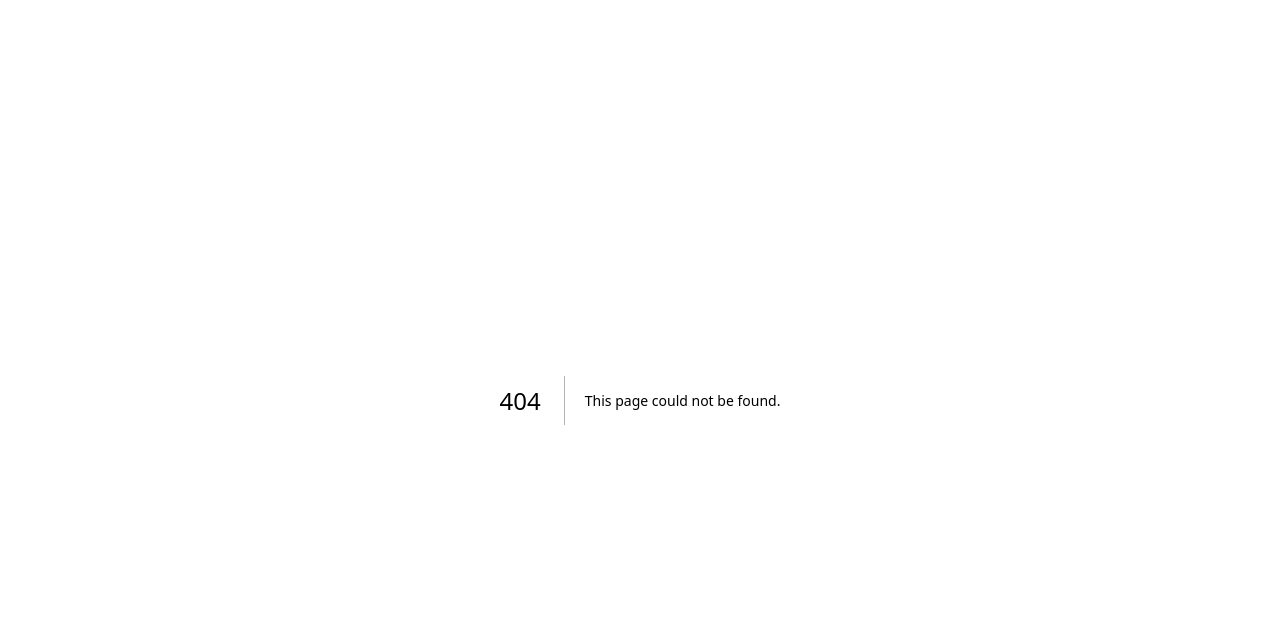
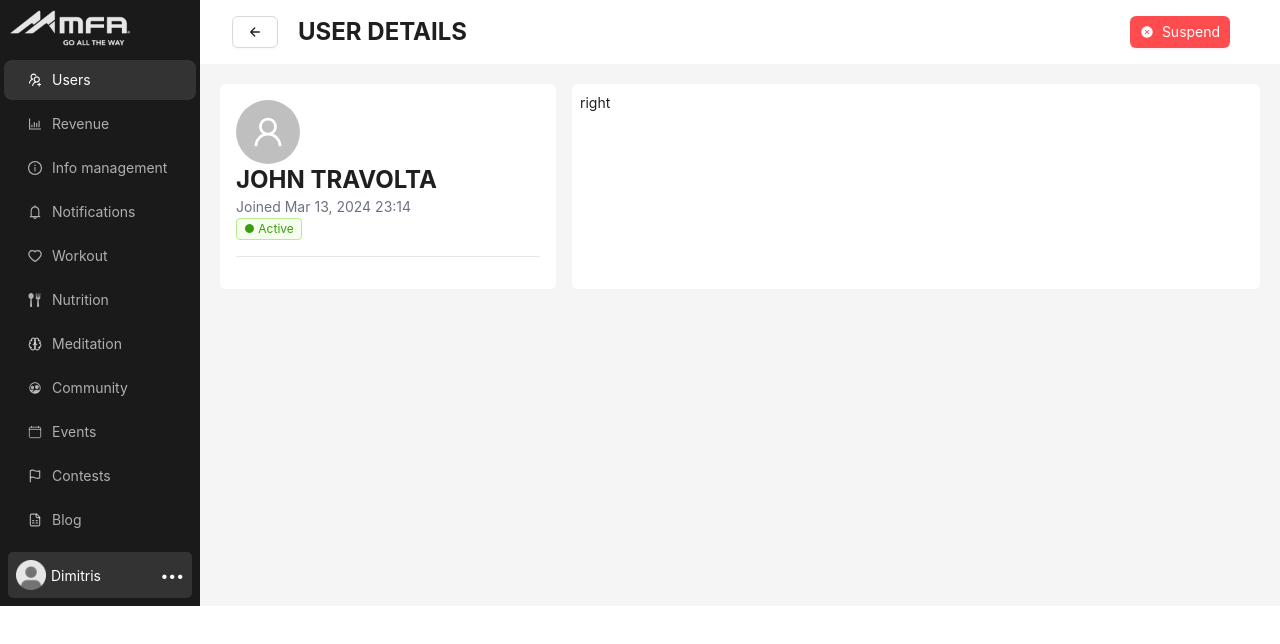
Before and after one commit to dev-ideausher/mfa-admin-frontend, a Next.js app: page /users/23 in a window 1280 px wide. Before the commit this address had no page. Shown: the top 644 px of the page. Built offline with nearby package versions, Linux system fonts and the light colour scheme.

Commit message:
single user page

```diff
--- a/src/app/_components/HeaderBackBar.tsx
+++ b/src/app/_components/HeaderBackBar.tsx
@@ -5,7 +5,7 @@ import { useState } from "react";
 import { useRouter } from "next/navigation";
 import { IoArrowBack } from "react-icons/io5";
 
-export default function HeaderBackBar({ title }: any) {
+export default function HeaderBackBar({ title }: { title: string }) {
   const [isModalOpen, setIsModalOpen] = useState(false);
   const showModal = () => {
     setIsModalOpen(true);
--- /dev/null
+++ b/src/app/users/[userId]/_components/SuspendBar.tsx
@@ -0,0 +1,49 @@
+"use client";
+import { Button, Layout, theme, Modal } from "antd";
+const { Header } = Layout;
+import { useRouter } from "next/navigation";
+import { IoArrowBack, IoCloseCircle } from "react-icons/io5";
+
+export default function SuspendBar({ title }: { title: string }) {
+  const router = useRouter();
+  const {
+    token: { colorBgContainer, borderRadiusLG },
+  } = theme.useToken();
+  return (
+    <Header
+      style={{
+        paddingLeft: "2rem",
+        background: colorBgContainer,
+        display: "flex",
+        flexDirection: "row",
+        alignItems: "center",
+        height: "4rem",
+        gap: 5,
+        justifyContent: "space-between",
+      }}
+    >
+      <div className="flex items-center gap-5">
+        <Button onClick={() => router.back()}>
+          <IoArrowBack />
+        </Button>
+        <h1 className="font-bold" style={{ fontSize: "1.5rem" }}>
+          {title}
+        </h1>
+      </div>
+      <div className="flex items-center gap-5">
+        <Button
+          style={{
+            width: "100px",
+            alignItems: "center",
+            display: "flex",
+          }}
+          type="primary"
+          danger
+          icon={<IoCloseCircle />}
+        >
+          Suspend
+        </Button>
+      </div>
+    </Header>
+  );
+}
--- /dev/null
+++ b/src/app/users/[userId]/_components/UserDiv.tsx
@@ -0,0 +1,18 @@
+import { UserOutlined } from "@ant-design/icons";
+import { Avatar, Tag } from "antd";
+const UserDiv = () => {
+  return (
+    <div className="flex flex-col gap-4">
+      <div>
+        <Avatar size={64} icon={<UserOutlined />} />
+        <h1 className="text-2xl font-bold">JOHN TRAVOLTA</h1>
+        <p className="text-gray-500">Joined Mar 13, 2024 23:14</p>
+        <Tag color="green"> ● Active</Tag>
+      </div>
+      <hr />
+      <div></div>
+    </div>
+  );
+};
+
+export default UserDiv;
--- /dev/null
+++ b/src/app/users/[userId]/page.tsx
@@ -0,0 +1,16 @@
+import SuspendBar from "./_components/SuspendBar";
+import UserDiv from "./_components/UserDiv";
+
+export default function SingleUSerPage({ params }: any) {
+  return (
+    <div>
+      <SuspendBar title="USER DETAILS" />
+      <div className="m-5 grid grid-cols-12 gap-4">
+        <div className="bg-white rounded-md col-span-4 p-4">
+          <UserDiv />
+        </div>
+        <div className="bg-white rounded-md col-span-8 p-2">right</div>
+      </div>
+    </div>
+  );
+}
--- a/src/app/users/_components/TableUser.tsx
+++ b/src/app/users/_components/TableUser.tsx
@@ -1,13 +1,16 @@
 import Image from "next/image";
-export default function TableUser() {
+import Link from "next/link";
+export default function TableUser({ user }: any) {
   return (
     <div className="flex gap-4 items-center cursor-pointer">
       <div>
         <Image src="/images/avatar.png" height={30} width={30} alt="avatar" />
       </div>
       <div>
-        <p className="font-semibold">Henry Fiat</p>
-        <p className="text-xs text-gray-600">+1 53268 23425</p>
+        <Link href={`/users/${user.userid}`}>
+          <p className="font-semibold text-blue-600">{user.username}</p>
+        </Link>
+        <p className="text-xs text-gray-600">{user.phno}</p>
       </div>
     </div>
   );
--- /dev/null
+++ b/src/app/users/layout.tsx
@@ -0,0 +1,9 @@
+import AppLayout from "@/layouts/AppLayout";
+
+export default function LayoutLayout({
+  children,
+}: Readonly<{
+  children: React.ReactNode;
+}>) {
+  return <AppLayout>{children}</AppLayout>;
+}
--- a/src/app/users/page.tsx
+++ b/src/app/users/page.tsx
@@ -1,5 +1,4 @@
 "use client";
-import AppLayout from "@/layouts/AppLayout";
 import type { MenuProps } from "antd";
 import { Input, Dropdown, Button, Badge, Table, Menu } from "antd";
 import {
@@ -11,6 +10,7 @@ import {
 import HeaderBar from "../_components/HeaderBar";
 import TableUser from "./_components/TableUser";
 import { useRouter } from "next/navigation";
+import Link from "next/link";
 
 const items: MenuProps["items"] = [
   {
@@ -60,6 +60,10 @@ const columns = [
     title: "User",
     dataIndex: "user",
     key: "user",
+    render: (text: string, row: any) => (
+      //@ts-ignore
+      <TableUser user={row} />
+    ),
   },
   {
     title: "Type",
@@ -121,57 +125,14 @@ const datasource = [
   {
     key: 1,
     userid: 23,
-    user: <TableUser />,
+    username: "John Travolta",
+    phno: "+1 53268 23425",
     type: "Individual",
     date_joined: "31 March 2024",
     followers: 12,
     following: 34,
     posts: 2,
     status: "Active",
-  },
-  {
-    key: 1,
-    userid: 23,
-    user: <TableUser />,
-    type: "Individual",
-    date_joined: "31 March 2024",
-    followers: 12,
-    following: 34,
-    posts: 2,
-    status: "Active",
-  },
-  {
-    key: 1,
-    userid: 23,
-    user: <TableUser />,
-    type: "Individual",
-    date_joined: "31 March 2024",
-    followers: 12,
-    following: 34,
-    posts: 2,
-    status: "Suspended",
-  },
-  {
-    key: 1,
-    userid: 23,
-    user: <TableUser />,
-    type: "Individual",
-    date_joined: "31 March 2024",
-    followers: 12,
-    following: 34,
-    posts: 2,
-    status: "Active",
-  },
-  {
-    key: 1,
-    userid: 23,
-    user: <TableUser />,
-    type: "Individual",
-    date_joined: "31 March 2024",
-    followers: 12,
-    following: 34,
-    posts: 2,
-    status: "Suspended",
   },
 ];
 
@@ -188,7 +149,7 @@ export default function Page() {
     },
   ];
   return (
-    <AppLayout>
+    <>
       <HeaderBar title="USERS" />
       <Menu
         style={{ padding: 0 }}
@@ -226,6 +187,6 @@ export default function Page() {
       <div className="m-5">
         <Table columns={columns} dataSource={datasource} />
       </div>
-    </AppLayout>
+    </>
   );
 }
```
